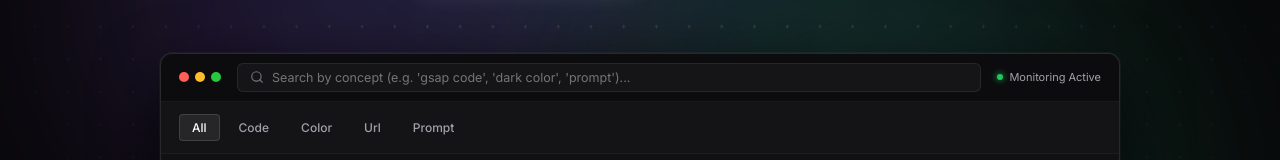
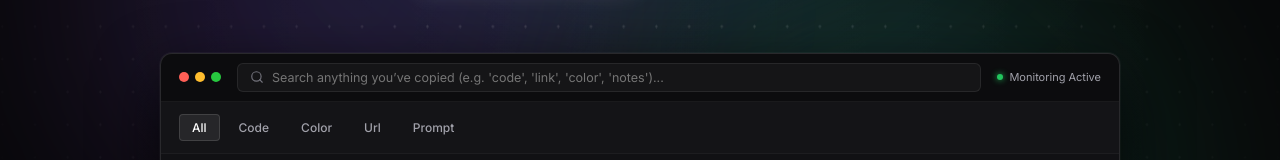
Before and after one commit to ChrisD1231/CopyCat, a React (Vite) app: page / in a window 1280 px wide. Shown: the part 454-614 px from the top of the page. Built offline with nearby package versions, Linux system fonts and the light colour scheme.

Commit message:
fix: generalize search placeholders and suggestion chips to standard clipboard categories

```diff
--- a/src/components/Onboarding.jsx
+++ b/src/components/Onboarding.jsx
@@ -163,7 +163,7 @@ export default function Onboarding({ onComplete }) {
                 <Icons.Search style={{ width: 14, height: 14, color: 'var(--text-tertiary)' }} />
                 <input
                   type="text"
-                  placeholder="Search by concept (e.g. 'gsap code', 'dark color', 'prompt')..."
+                  placeholder="Search anything you’ve copied (e.g. 'code', 'link', 'color', 'notes')..."
                   value={demoQuery}
                   onChange={(e) => setDemoQuery(e.target.value)}
                   className="preview-input"
--- a/src/components/SearchView.jsx
+++ b/src/components/SearchView.jsx
@@ -70,7 +70,7 @@ export default function SearchView() {
             id="main-search-input"
             type="text"
             className="search-input"
-            placeholder='Try "boat animation", "green color", "scrolling code"...'
+            placeholder='Search anything you’ve copied (e.g. "code", "links", "emails", "notes")...'
             value={query}
             onChange={e => setQuery(e.target.value)}
             autoComplete="off"
@@ -82,8 +82,8 @@ export default function SearchView() {
         </div>
         {!query && (
           <div style={{ display: 'flex', gap: 8, marginTop: 12, flexWrap: 'wrap' }}>
-            {['scrolling code', 'color palette', 'react component', 'sql query', 'terminal script'].map(s => (
-              <button key={s} className="filter-chip" onClick={() => setQuery(s)}>
+            {['Code Snippets', 'Web Links', 'Colors', 'API Tokens', 'Notes & Text', 'Prompts'].map(s => (
+              <button key={s} className="filter-chip" onClick={() => setQuery(s.toLowerCase())}>
                 {s}
               </button>
             ))}
```
